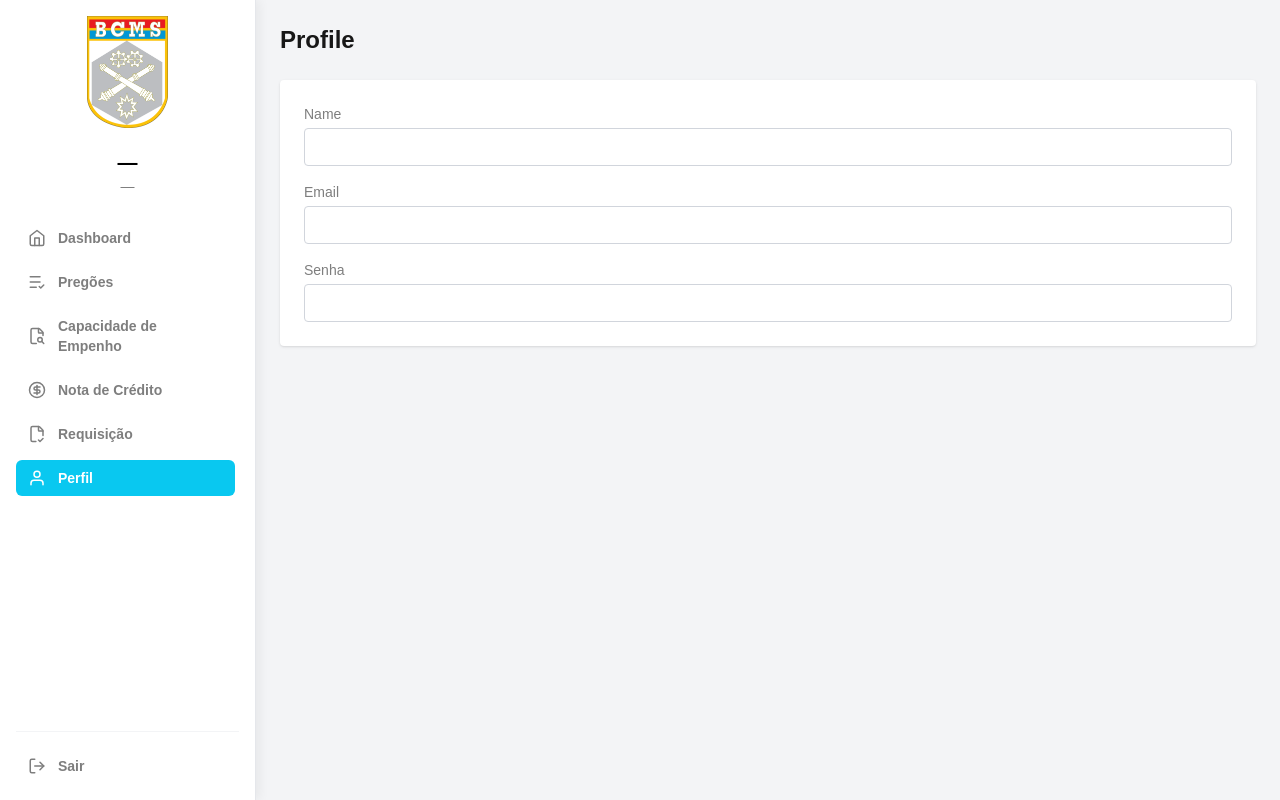
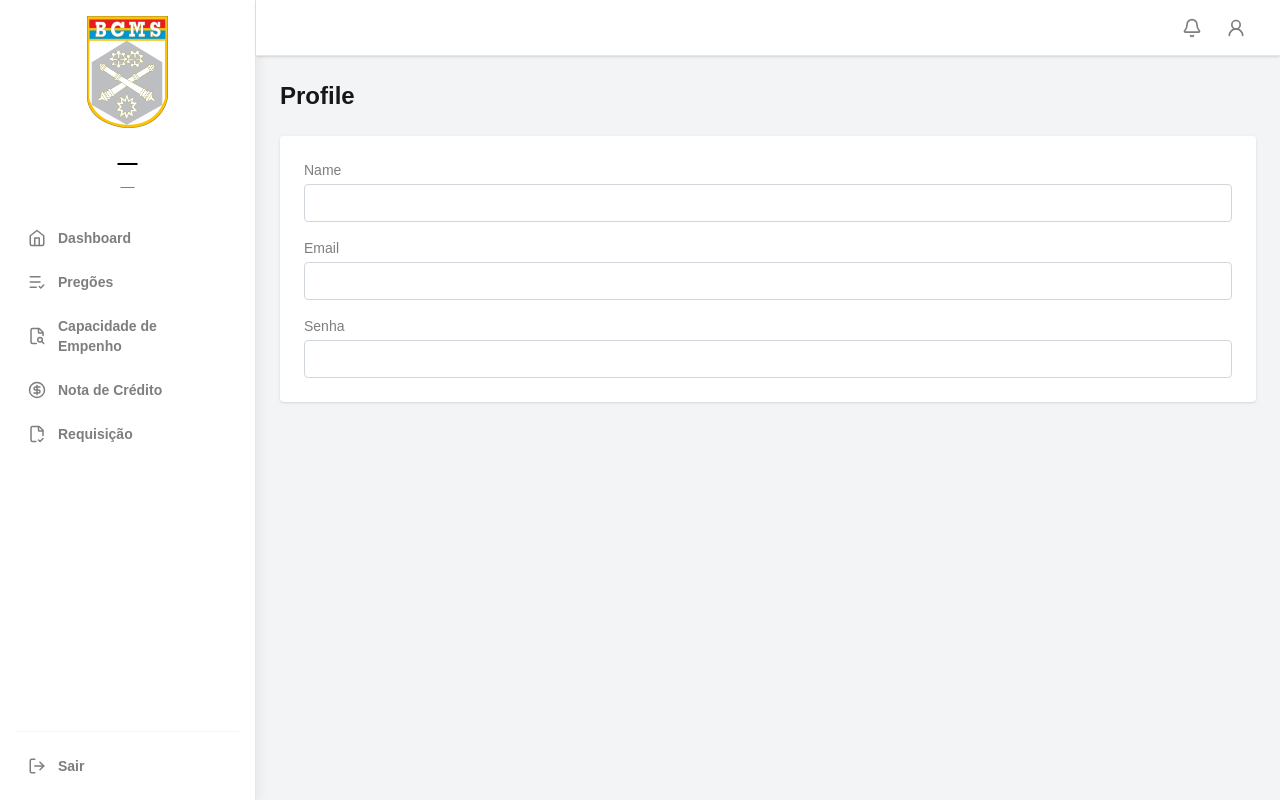
Before and after one commit to yuriengcomp99/sisreq-frontend, a Next.js app: page /profile in a window 1280 px wide. Built offline with nearby package versions, Linux system fonts and the light colour scheme; no server answers.

Commit message:
feat(layout): add topbar with profile menu and live notification badge

```diff
--- a/app/(dashboard)/layout.tsx
+++ b/app/(dashboard)/layout.tsx
@@ -1,5 +1,6 @@
 import type { ReactNode } from "react"
 import Sidebar from "@/app/components/layout/sidebar"
+import Topbar from "@/app/components/layout/topbar"
 import { UserProvider } from "@/app/contexts/user-context"
 
 export default function DashboardLayout({ children }: { children: ReactNode }) {
@@ -8,7 +9,10 @@ export default function DashboardLayout({ children }: { children: ReactNode }) {
       <div className="flex min-h-screen">
         <Sidebar />
 
-        <div className="flex-1 p-6 bg-gray-100">{children}</div>
+        <div className="flex min-h-0 min-w-0 flex-1 flex-col bg-gray-100">
+          <Topbar />
+          <div className="flex-1 overflow-auto p-6">{children}</div>
+        </div>
       </div>
     </UserProvider>
   )
--- a/app/components/layout/sidebar.tsx
+++ b/app/components/layout/sidebar.tsx
@@ -9,7 +9,7 @@ import {
   FileSearchCorner,
   ListCheck,
 } from "lucide-react"
-import { FiHome, FiUser, FiLogOut, FiUsers, FiLayers, FiEdit } from "react-icons/fi"
+import { FiHome, FiLogOut, FiUsers, FiLayers, FiEdit } from "react-icons/fi"
 import { logout } from "@/app/services/auth-service"
 import { useUser, type ProfileUser } from "@/app/contexts/user-context"
 
@@ -124,11 +124,6 @@ export default function Sidebar() {
           Requisição
         </Link>
 
-        <Link href="/profile" className={getLinkClass("/profile")}>
-          <FiUser size={18} />
-          Perfil
-        </Link>
-
         {!loading && isAdminRole(user) && (
           <>
             <span className="text-xs font-semibold text-gray-400 mt-4 mb-1 px-2 uppercase tracking-wider">
--- /dev/null
+++ b/app/components/layout/topbar.tsx
@@ -0,0 +1,121 @@
+"use client"
+
+import { useCallback, useEffect, useRef, useState } from "react"
+import Link from "next/link"
+import { usePathname } from "next/navigation"
+import { Bell, UserRound } from "lucide-react"
+import { getUnreadNotificationCount } from "@/app/services/notifications-service"
+
+function normalizeCount(value: unknown): number {
+  const n = typeof value === "number" ? value : Number(value)
+  if (!Number.isFinite(n) || n < 0) return 0
+  return Math.floor(n)
+}
+
+export default function Topbar() {
+  const pathname = usePathname()
+  const [profileOpen, setProfileOpen] = useState(false)
+  const [unreadCount, setUnreadCount] = useState(0)
+  const profileWrapRef = useRef<HTMLDivElement>(null)
+
+  const refreshUnreadCount = useCallback(() => {
+    getUnreadNotificationCount()
+      .then((res) => {
+        if (res.sucesso && res.dados) {
+          setUnreadCount(normalizeCount(res.dados.count))
+        } else {
+          setUnreadCount(0)
+        }
+      })
+      .catch(() => setUnreadCount(0))
+  }, [])
+
+  useEffect(() => {
+    refreshUnreadCount()
+  }, [refreshUnreadCount])
+
+  useEffect(() => {
+    function onVisible() {
+      if (document.visibilityState === "visible") {
+        refreshUnreadCount()
+      }
+    }
+    document.addEventListener("visibilitychange", onVisible)
+    window.addEventListener("focus", refreshUnreadCount)
+    return () => {
+      document.removeEventListener("visibilitychange", onVisible)
+      window.removeEventListener("focus", refreshUnreadCount)
+    }
+  }, [refreshUnreadCount])
+
+  useEffect(() => {
+    queueMicrotask(() => setProfileOpen(false))
+  }, [pathname])
+
+  useEffect(() => {
+    if (!profileOpen) return
+    function handlePointerDown(e: PointerEvent) {
+      const el = profileWrapRef.current
+      if (el && !el.contains(e.target as Node)) {
+        setProfileOpen(false)
+      }
+    }
+    document.addEventListener("pointerdown", handlePointerDown)
+    return () => document.removeEventListener("pointerdown", handlePointerDown)
+  }, [profileOpen])
+
+  return (
+    <header
+      className="sticky top-0 z-30 flex h-14 shrink-0 items-center justify-end gap-2 border-b border-gray-200 bg-white px-6 shadow-sm"
+      role="banner"
+    >
+      <div className="flex items-center gap-1">
+        <button
+          type="button"
+          className="relative flex h-10 w-10 cursor-pointer items-center justify-center rounded-md text-gray-text transition hover:bg-gray-100 hover:text-black"
+          aria-label="Notificações"
+        >
+          <Bell className="h-5 w-5" strokeWidth={2} aria-hidden />
+          {unreadCount > 0 ? (
+            <span
+              className="absolute right-0.5 top-0.5 flex h-[18px] min-w-[18px] items-center justify-center rounded-full bg-red-600 px-1 text-[10px] font-bold leading-none text-white"
+              aria-live="polite"
+            >
+              {unreadCount > 99 ? "99+" : unreadCount}
+            </span>
+          ) : null}
+        </button>
+
+        <div className="relative" ref={profileWrapRef}>
+          <button
+            type="button"
+            onClick={() => setProfileOpen((v) => !v)}
+            className="flex h-10 w-10 cursor-pointer items-center justify-center rounded-md text-gray-text transition hover:bg-gray-100 hover:text-black"
+            aria-expanded={profileOpen}
+            aria-haspopup="menu"
+            aria-label="Menu do perfil"
+          >
+            <UserRound className="h-5 w-5" strokeWidth={2} aria-hidden />
+          </button>
+
+          {profileOpen ? (
+            <div
+              className="absolute right-0 top-full mt-1 w-48 overflow-hidden rounded-md border border-gray-200 bg-white py-1 shadow-lg"
+              role="menu"
+              aria-label="Ações do perfil"
+            >
+              <Link
+                href="/profile"
+                role="menuitem"
+                className="block px-3 py-2 text-sm font-semibold text-gray-800 transition hover:bg-gray-100"
+                onClick={() => setProfileOpen(false)}
+              >
+                Editar perfil
+              </Link>
+            </div>
+          ) : null}
+        </div>
+      </div>
+    </header>
+  )
+}
--- /dev/null
+++ b/app/services/notifications-service.ts
@@ -0,0 +1,22 @@
+import { apiFetch } from "@/app/lib/api"
+import type { ApiResponse } from "@/app/services/pregoes-service"
+
+/** Corpo de `dados` em respostas de contagem de notificações. */
+export interface NotificationsCountDados {
+  count: number
+}
+
+/** GET /notifications/unread-count — notificações com `read = false`. */
+export async function getUnreadNotificationCount() {
+  return apiFetch<ApiResponse<NotificationsCountDados>>(
+    "/notifications/unread-count",
+    { method: "GET" }
+  )
+}
+
+/** POST /notifications/read-all — marca todas como lidas. */
+export async function markAllNotificationsRead() {
+  return apiFetch<ApiResponse<NotificationsCountDados>>("/notifications/read-all", {
+    method: "POST",
+  })
+}
```
